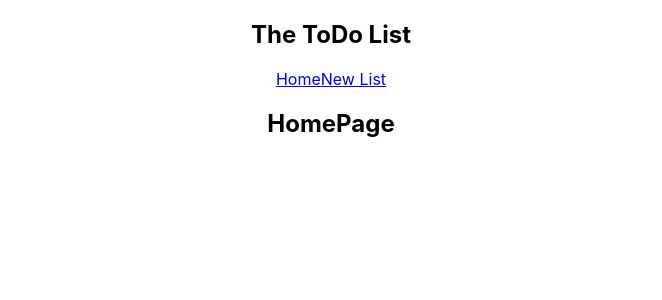
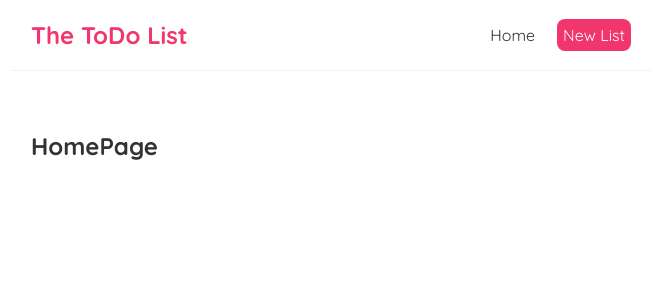
Before and after one commit to erdemburak/React-Beginner, a React (Create React App) app: page / in a window 1280 px wide. Shown: the top 300 px of the page, without its empty margins (309-971 px from the left). Built offline with nearby package versions, Linux system fonts and the light colour scheme.

Commit message:
Using Style for elements

```diff
--- a/src/App.css
+++ /dev/null
@@ -1,38 +0,0 @@
-.App {
-  text-align: center;
-}
-
-.App-logo {
-  height: 40vmin;
-  pointer-events: none;
-}
-
-@media (prefers-reduced-motion: no-preference) {
-  .App-logo {
-    animation: App-logo-spin infinite 20s linear;
-  }
-}
-
-.App-header {
-  background-color: #282c34;
-  min-height: 100vh;
-  display: flex;
-  flex-direction: column;
-  align-items: center;
-  justify-content: center;
-  font-size: calc(10px + 2vmin);
-  color: white;
-}
-
-.App-link {
-  color: #61dafb;
-}
-
-@keyframes App-logo-spin {
-  from {
-    transform: rotate(0deg);
-  }
-  to {
-    transform: rotate(360deg);
-  }
-}
--- a/src/App.js
+++ b/src/App.js
@@ -1,4 +1,3 @@
-import './App.css';
 import Navbar from './Navbar';
 import Home from './Home';
 
--- a/src/Navbar.js
+++ b/src/Navbar.js
@@ -4,7 +4,11 @@
             <h1>The ToDo List</h1>
             <div className="links">
                 <a href="/">Home</a>
-                <a href="/create">New List</a>
+                <a href="/create" style={{
+                    color:"white",
+                    backgroundColor:'#f1356d',
+                    borderRadius: '8px'
+                }}>New List</a>
             </div>
         </nav>
     );
--- a/src/index.css
+++ b/src/index.css
@@ -1,13 +1,35 @@
-body {
+@import url('https://fonts.googleapis.com/css2?family=Quicksand:wght@300;400;500;600;700&display=swap');
+
+/* base styles */
+* {
   margin: 0;
-  font-family: -apple-system, BlinkMacSystemFont, 'Segoe UI', 'Roboto', 'Oxygen',
-    'Ubuntu', 'Cantarell', 'Fira Sans', 'Droid Sans', 'Helvetica Neue',
-    sans-serif;
-  -webkit-font-smoothing: antialiased;
-  -moz-osx-font-smoothing: grayscale;
+  font-family: "Quicksand";
+  color: #333;
 }
-
-code {
-  font-family: source-code-pro, Menlo, Monaco, Consolas, 'Courier New',
-    monospace;
+.navbar {
+  padding: 20px;
+  display: flex;
+  align-items: center;
+  max-width: 600px;
+  margin: 0 auto;
+  border-bottom: 1px solid #f2f2f2;
 }
+.navbar h1 {
+  color: #f1356d;
+}
+.navbar .links {
+  margin-left: auto;
+}
+.navbar a {
+  margin-left: 16px;
+  text-decoration: none;
+  padding: 6px;
+}
+.navbar a:hover {
+  color: #f1356d;
+}
+.content {
+  max-width: 600px;
+  margin: 40px auto;
+  padding: 20px;
+}
```
